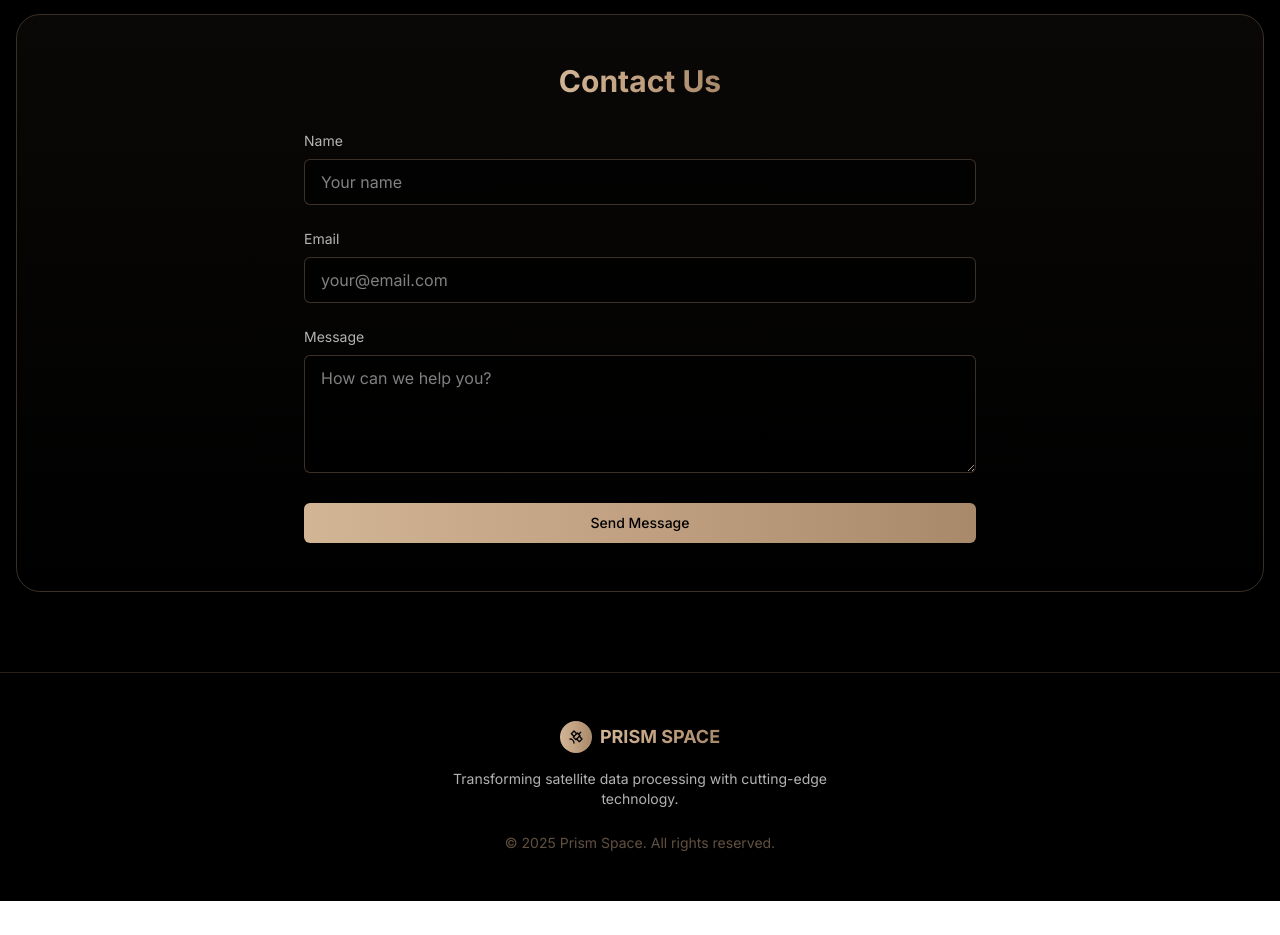
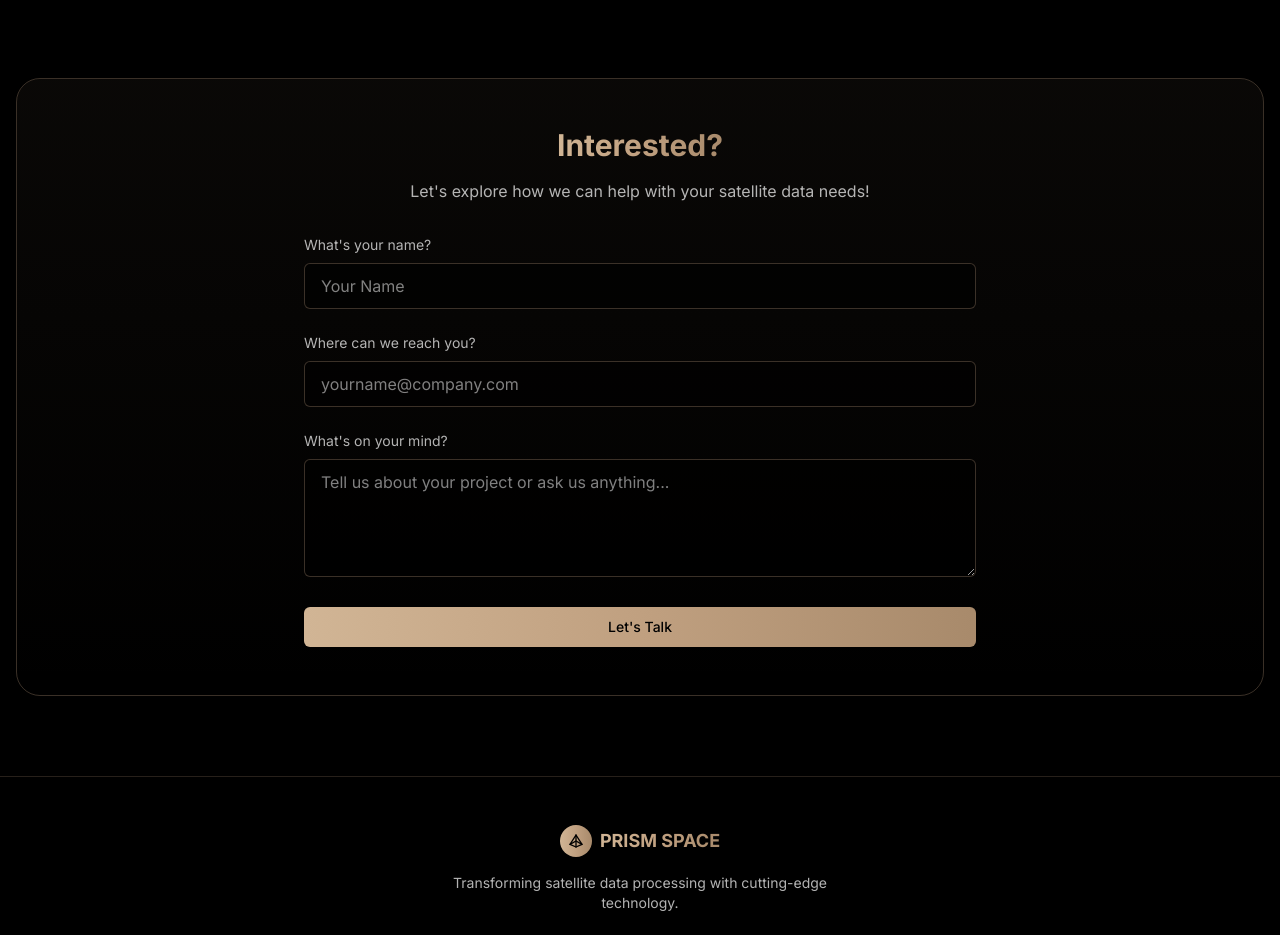
Before and after one commit to englishashley/Prism-Space-Website, a Next.js app: page / in a window 1280 px wide. Shown: the part 1860-2795 px from the top of the page. Before the commit the page ends 2761 px from the top, so only its background shows below. Built offline with nearby package versions, Linux system fonts and the light colour scheme.

Commit message:
refactor: update Contact Us section and replace logo with prism icon
Make Contact Us more casual and replace satellite logo with prism icon.

Co-authored-by: null <93882257+englishashley@users.noreply.github.com>

```diff
--- /dev/null
+++ b/app/components/prism-icon.tsx
@@ -0,0 +1,20 @@
+export function PrismIcon({ className }: { className?: string }) {
+  return (
+    <svg
+      xmlns="http://www.w3.org/2000/svg"
+      viewBox="0 0 24 24"
+      fill="none"
+      stroke="currentColor"
+      strokeWidth="2"
+      strokeLinecap="round"
+      strokeLinejoin="round"
+      className={className}
+    >
+      {/* Base triangle */}
+      <path d="M3 17L12 21L21 17L12 3L3 17Z" />
+      {/* Internal lines for 3D feel */}
+      <path d="M12 3V21" />
+      <path d="M3 17L12 12L21 17" />
+    </svg>
+  )
+}
--- a/app/page.tsx
+++ b/app/page.tsx
@@ -1,6 +1,7 @@
 import Image from "next/image"
-import { Satellite } from "lucide-react"
+import { Linkedin } from "lucide-react"
 import { Button } from "@/components/ui/button"
+import { PrismIcon } from "./components/prism-icon"
 
 export default function Home() {
   return (
@@ -10,7 +11,7 @@ export default function Home() {
         <nav className="flex items-center justify-between">
           <div className="flex items-center gap-2">
             <div className="relative flex h-10 w-10 items-center justify-center rounded-full bg-gradient-to-r from-copper-light via-copper to-copper-dark shadow-lg">
-              <Satellite className="h-5 w-5 text-black" />
+              <PrismIcon className="h-5 w-5 text-black" />
             </div>
             <span className="text-xl font-bold bg-gradient-to-r from-copper-light via-copper to-copper-dark bg-clip-text text-transparent">
               PRISM SPACE
@@ -22,7 +23,7 @@ export default function Home() {
         </nav>
       </header>
 
-      {/* Hero Section with Video */}
+      {/* Hero Section with Video - No Border */}
       <section className="container mx-auto px-4 py-20">
         <div className="grid gap-12 md:grid-cols-2 items-center">
           <div>
@@ -39,17 +40,19 @@ export default function Home() {
             </p>
           </div>
           <div className="relative">
-            <div className="relative aspect-square overflow-hidden rounded-2xl border border-copper/30 p-2">
-              <div className="absolute inset-0 bg-gradient-to-b from-copper/20 to-transparent opacity-50"></div>
-              {/* Video Component */}
-              <div className="relative h-full w-full rounded-xl overflow-hidden">
-                <video className="h-full w-full object-cover" autoPlay muted loop playsInline>
-                  <source src="/prism-video.mp4" type="video/mp4" />
-                  Your browser does not support the video tag.
-                </video>
-                {/* Copper border overlay */}
-                <div className="absolute inset-0 rounded-xl border border-copper/20 pointer-events-none"></div>
-              </div>
+            {/* Video Component - No Border */}
+            <div className="relative aspect-square overflow-hidden rounded-xl">
+              <video className="h-full w-full object-cover" autoPlay muted loop playsInline>
+                <source src="/prism-video.mp4" type="video/mp4" />
+                Your browser does not support the video tag.
+              </video>
+            </div>
+            {/* Loading New Technology Text */}
+            <div className="mt-4 text-center">
+              <p className="text-white/70 text-sm">Loading new technology...</p>
+              <p className="bg-gradient-to-r from-copper-light via-copper to-copper-dark bg-clip-text text-transparent font-medium mt-1">
+                More info coming soon
+              </p>
             </div>
           </div>
         </div>
@@ -118,77 +121,100 @@ export default function Home() {
         </div>
       </section>
 
-      {/* Contact Form Section */}
+      {/* Contact Form Section - More Casual & Engaging */}
       <section className="container mx-auto px-4 py-20">
         <div className="rounded-3xl border border-copper/30 p-8 md:p-12 relative overflow-hidden">
           <div className="absolute inset-0 bg-gradient-to-b from-copper/10 to-transparent opacity-50"></div>
           <div className="relative mx-auto max-w-2xl">
-            <h2 className="mb-8 text-3xl font-bold text-center">
+            <h2 className="mb-4 text-3xl font-bold text-center">
               <span className="bg-gradient-to-r from-copper-light via-copper to-copper-dark bg-clip-text text-transparent">
-                Contact Us
+                Interested?
               </span>
             </h2>
-            <form className="space-y-6">
+            <p className="text-white/70 text-center mb-8">
+              Let's explore how we can help with your satellite data needs!
+            </p>
+            <form className="space-y-6" action="https://formsubmit.co/admin@prismspaceinc.com" method="POST">
+              <input type="hidden" name="_subject" value="New contact from Prism Space website" />
+              <input type="hidden" name="_next" value="https://prismspaceinc.com/thank-you" />
               <div>
                 <label htmlFor="name" className="block mb-2 text-sm text-white/70">
-                  Name
+                  What's your name?
                 </label>
                 <input
                   type="text"
                   id="name"
+                  name="name"
                   className="w-full rounded-md border border-copper/30 bg-black/60 px-4 py-2.5 text-white placeholder:text-white/50 focus:border-copper/50 focus:outline-none"
-                  placeholder="Your name"
+                  placeholder="Your Name"
+                  required
                 />
               </div>
               <div>
                 <label htmlFor="email" className="block mb-2 text-sm text-white/70">
-                  Email
+                  Where can we reach you?
                 </label>
                 <input
                   type="email"
                   id="email"
+                  name="email"
                   className="w-full rounded-md border border-copper/30 bg-black/60 px-4 py-2.5 text-white placeholder:text-white/50 focus:border-copper/50 focus:outline-none"
-                  placeholder="your@email.com"
+                  placeholder="yourname@company.com"
+                  required
                 />
               </div>
               <div>
                 <label htmlFor="message" className="block mb-2 text-sm text-white/70">
-                  Message
+                  What's on your mind?
                 </label>
                 <textarea
                   id="message"
+                  name="message"
                   rows={4}
                   className="w-full rounded-md border border-copper/30 bg-black/60 px-4 py-2.5 text-white placeholder:text-white/50 focus:border-copper/50 focus:outline-none"
-                  placeholder="How can we help you?"
+                  placeholder="Tell us about your project or ask us anything..."
+                  required
                 ></textarea>
               </div>
               <Button
                 type="submit"
                 className="w-full bg-gradient-to-r from-copper-light via-copper to-copper-dark text-black hover:from-copper hover:to-copper-dark font-medium"
               >
-                Send Message
+                Let's Talk
               </Button>
             </form>
           </div>
         </div>
       </section>
 
-      {/* Footer */}
+      {/* Footer with LinkedIn Button */}
       <footer className="border-t border-copper/20 py-12">
         <div className="container mx-auto px-4">
           <div className="flex flex-col items-center justify-center text-center">
             <div className="flex items-center gap-2 mb-4">
               <div className="relative flex h-8 w-8 items-center justify-center rounded-full bg-gradient-to-r from-copper-light via-copper to-copper-dark shadow-sm">
-                <Satellite className="h-4 w-4 text-black" />
+                <PrismIcon className="h-4 w-4 text-black" />
               </div>
               <span className="text-lg font-bold bg-gradient-to-r from-copper-light via-copper to-copper-dark bg-clip-text text-transparent">
                 PRISM SPACE
               </span>
             </div>
-            <p className="text-sm text-white/70 max-w-md">
+            <p className="text-sm text-white/70 max-w-md mb-6">
               Transforming satellite data processing with cutting-edge technology.
             </p>
-            <div className="mt-6 text-center text-sm text-copper/50">
+
+            {/* LinkedIn Button */}
+            <a
+              href="https://www.linkedin.com/company/prism-space/"
+              target="_blank"
+              rel="noopener noreferrer"
+              className="inline-flex items-center gap-2 bg-gradient-to-r from-copper-light via-copper to-copper-dark text-black px-4 py-2 rounded-md hover:from-copper hover:to-copper-dark transition-all mb-6"
+            >
+              <Linkedin className="h-5 w-5" />
+              <span className="font-medium">Follow us on LinkedIn</span>
+            </a>
+
+            <div className="text-center text-sm text-copper/50">
               © {new Date().getFullYear()} Prism Space. All rights reserved.
             </div>
           </div>
```
Also changed, not shown: 1 other file (tests, documents, lock files or other folders).
